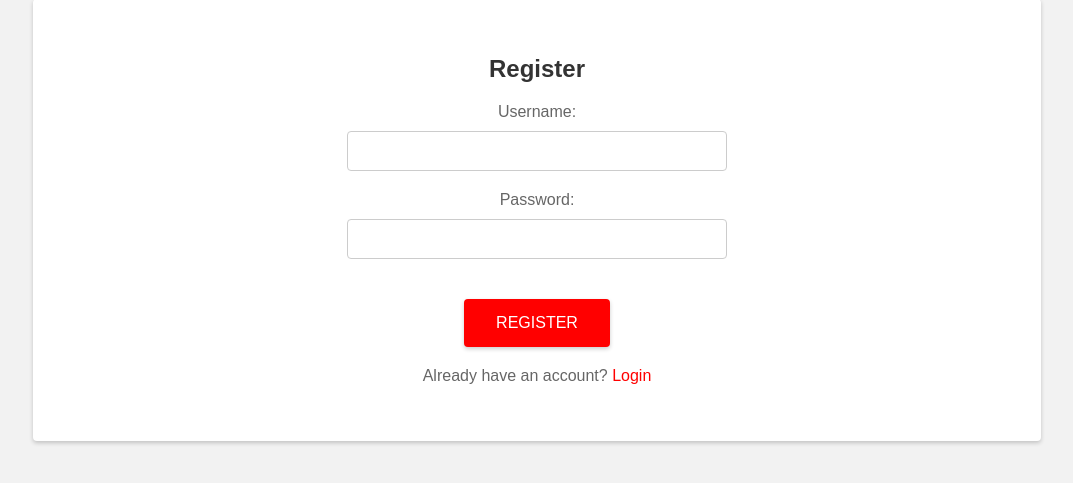
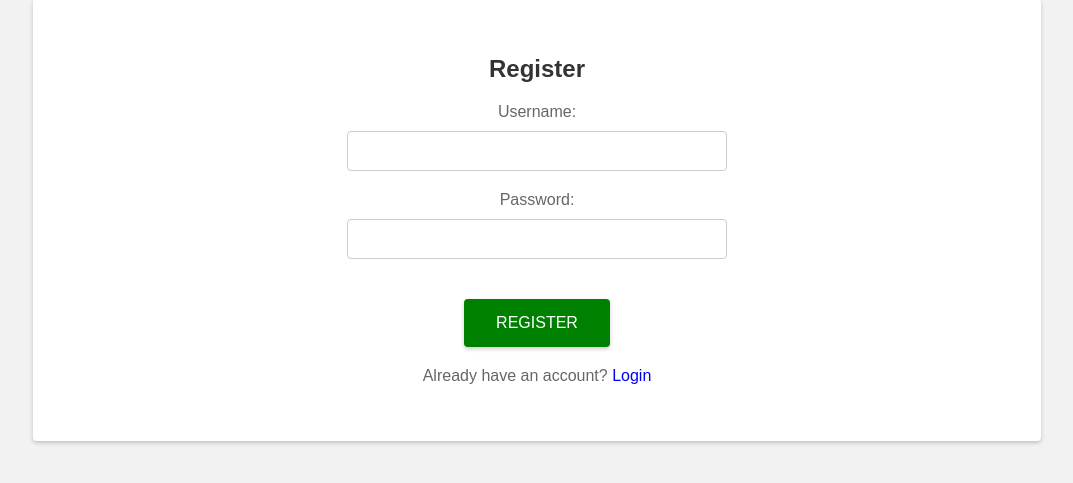
Before and after one commit to Madhumati125/Madhumati-Project-3_Python-for-DS, a Flask app: page /register in a window 1280 px wide. Shown: the part 137-620 px from the top of the page, without its empty margins (103-1176 px from the left). Run offline with Flask 2, Linux system fonts and the light colour scheme; parts of the project's set-up code (start-up, migrations or seed data) failed here and were passed over; some libraries are stand-ins or nearby versions.

Commit message:
Update register.html

```diff
--- a/Madhumati Project 3_Python for DS/templates/register.html
+++ b/Madhumati Project 3_Python for DS/templates/register.html
@@ -1,7 +1,7 @@
 <!DOCTYPE html>
 <html>
 <head>
-    <title>Register</title>
+    <title>Register Page</title>
     <style>
         body {
             text-align: center;
@@ -41,7 +41,7 @@
             box-sizing: border-box;
         }
         .button {
-            background-color: red;
+            background-color: Green;
             border: none;
             color: white;
             padding: 15px 32px;
@@ -56,7 +56,7 @@
             text-transform: uppercase;
         }
         .button:hover {
-            background-color: red;
+            background-color: Green;
         }
         p {
             color: #666;
@@ -64,7 +64,7 @@
             font-size: 16px;
         }
         a {
-            color: red;
+            color: balck;
             text-decoration: none;
         }
         a:hover {
```
